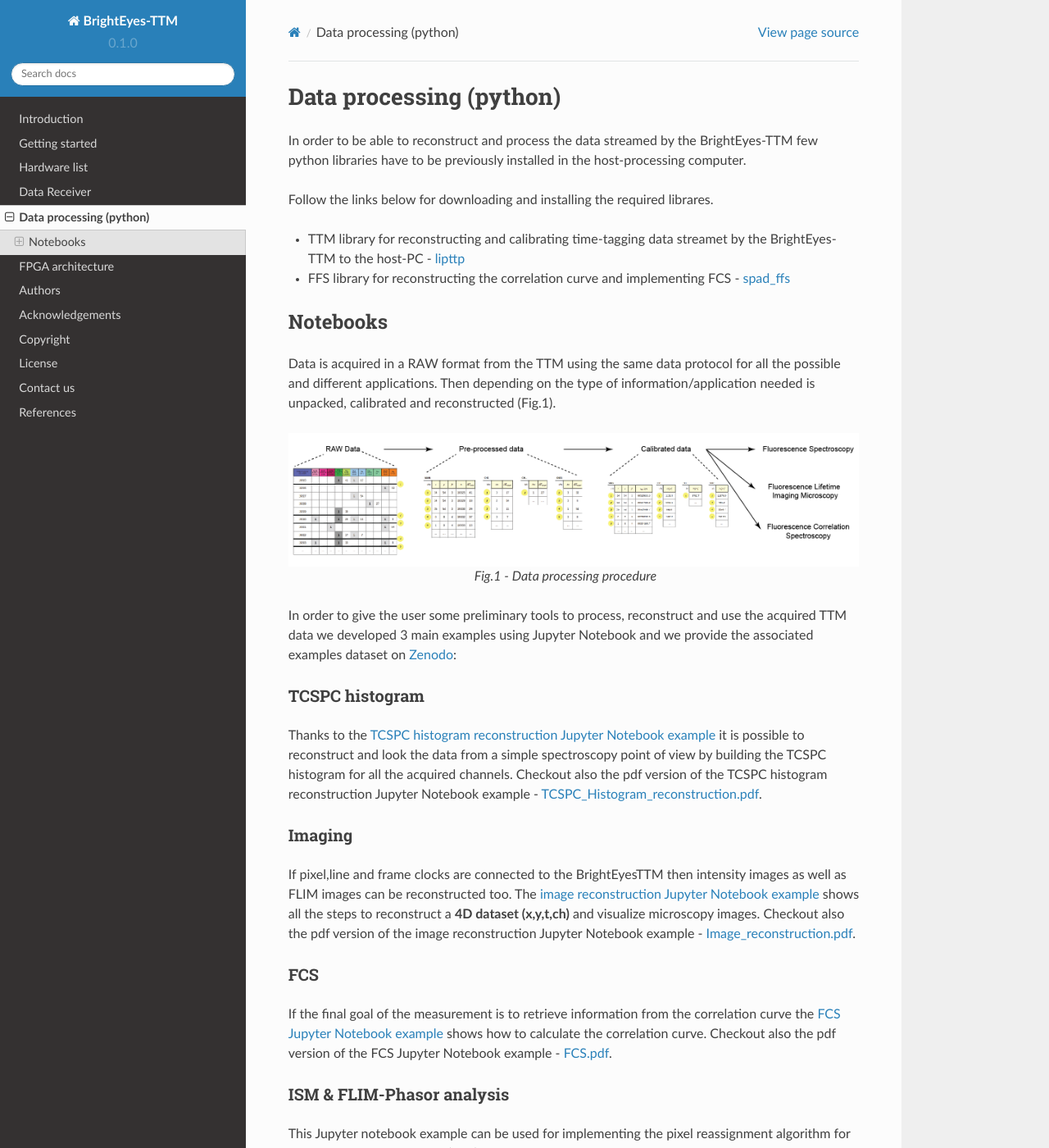
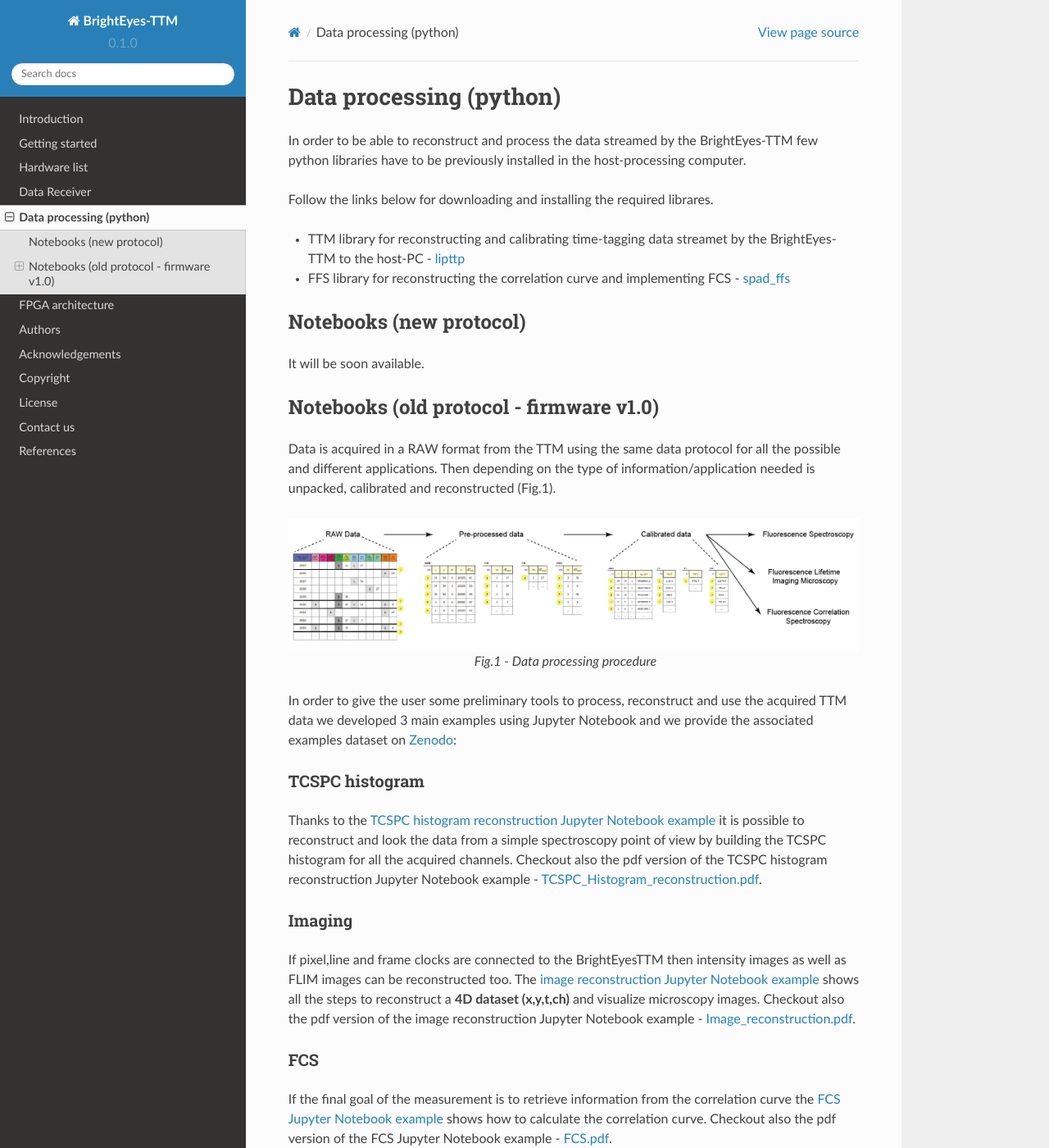
Before and after one commit to mattia-donato/BrightEyes-TTM-docs, a Sphinx documentation site: the page built from docs/source/dataprocessing.md, in a window 1280 px wide and 1400 px high. Shown: the whole window at 82% size. Built offline with Sphinx 7.4.7 and the Read the Docs theme 2.0.0, drawn with Linux system fonts in a browser that asks for light colours; pages that are not in the unit, such as notebooks, are missing from menus; some of the changed lines change nothing that is shown; some of the changed text lies outside the part shown.

Commit message:
Update dataprocessing.md

````diff
--- a/docs/source/dataprocessing.md
+++ b/docs/source/dataprocessing.md
@@ -7,7 +7,10 @@
 - TTM library for reconstructing and calibrating time-tagging data streamet by the BrightEyes-TTM to the host-PC - [lipttp](https://github.com/VicidominiLab/BrightEyes-TTM/blob/main/dataProcessing/libs/libttp)
 - FFS library for reconstructing the correlation curve and implementing FCS - [spad_ffs](https://github.com/VicidominiLab/BrightEyes-TTM/blob/main/dataProcessing/libs/spad_ffs)
 
-## Notebooks
+## Notebooks (new protocol)
+It will be soon available.
+
+## Notebooks (old protocol - firmware v1.0)
 Data is acquired in a RAW format from the TTM using the same data protocol for all the possible and different applications. Then depending on the type of information/application needed is unpacked, calibrated and reconstructed (Fig.1).
 
 :::{figure} img/DataProcessing.PNG
@@ -35,28 +38,12 @@
 
 This Jupyter notebook example can be used for implementing the pixel reassignment algorithm for image scanning microscopy (ISM) applications and for performing FLIM-phasor analysis with time-resolved data. After having used the [image reconstruction Jupyter Notebook example](https://github.com/VicidominiLab/BrightEyes-TTM/main/v1.0/dataProcessing/pynotebook/Image_reconstruction.ipynb) for reconstructing a 4D dataset (x,y,t,ch) it is possible to feed this dataset into the [ISM & FLIM-phasor notebook](https://github.com/VicidominiLab/BrightEyes-TTM/blob/main/dataProcessing/pynotebook/ISM_Decay_Reconstruction_BrightEyes-TTM_v1_opensource.ipynb). NB - time alignment of the fluorescence lifetime decays is required, accross the different available channels (ch), before feeding a 4D dataset into this notebook.
 
-### Data Source
+### Data Source (Zenodo)
 
 The data used in these examples can be downloaded from the link:
 
-```{image} https://zenodo.org/badge/DOI/10.5281/zenodo.4912656.svg
-:alt: https://doi.org/10.5281/zenodo.4912656
-:target: https://doi.org/10.5281/zenodo.4912656
-```
-
-```{eval-rst}
-.. list-table::
-   :header-rows: 1
-
-   * - Name
-     - Associated example dataset on Zenodo
-   * - TSCPC Histogram
-     - Fluorescence_Spectroscopy_Dataset_40MHz
-
-   * - Imaging
-     - FLIM_512x512pixels_dwelltime250us_Dataset_40MHz
-
-   * - FCS
-     - FCS_scanfcs_Dataset_40MHz
-
-```
+| Name | Associated example dataset on Zenodo |
+| ------ | ------ |
+| TSCPC Histogram | **Fluorescence_Spectroscopy_Dataset_40MHz** [![DOI](https://zenodo.org/badge/DOI/10.5281/zenodo.4912656.svg)](https://doi.org/10.5281/zenodo.4912656) |
+| Imaging | **FLIM_512x512pixels_dwelltime250us_Dataset_40MHz** [![DOI](https://zenodo.org/badge/DOI/10.5281/zenodo.4912656.svg)](https://doi.org/10.5281/zenodo.4912656) |
+| FCS | **FCS_scanfcs_Dataset_40MHz** [![DOI](https://zenodo.org/badge/DOI/10.5281/zenodo.4912656.svg)](https://doi.org/10.5281/zenodo.4912656) |
````
